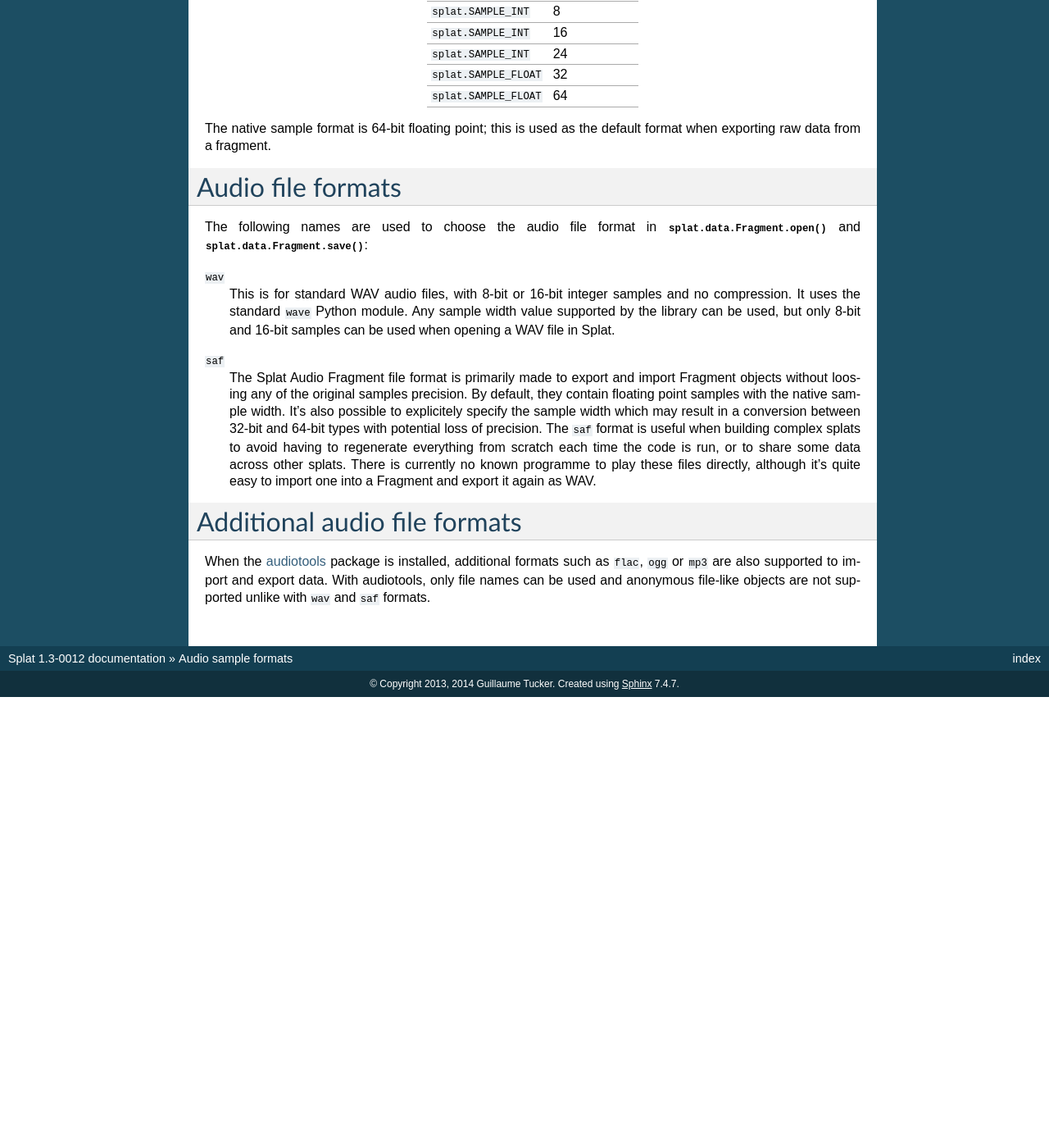
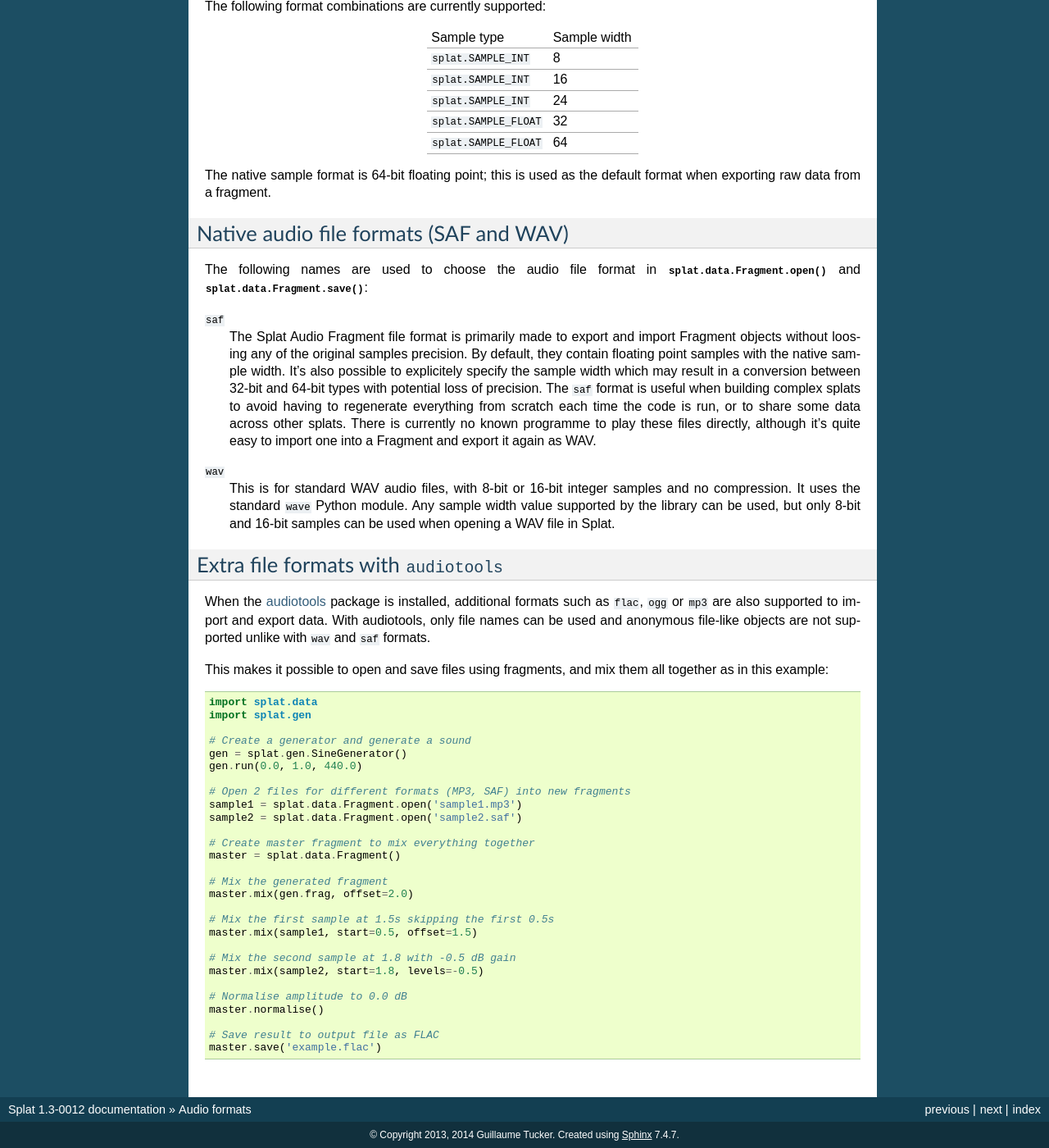
Before and after one commit to verdigris/splat, a Sphinx documentation site: the page built from doc/audio_formats.rst, in a window 1280 px wide and 1400 px high, scrolled down 431 px. Shown: the whole window at 82% size. Built offline with Sphinx 7.4.7, drawn with Linux system fonts in a browser that asks for light colours; formulas are drawn with MathJax 3; before the commit the page ends 1281 px from its top, so only the background shows below that; some of the changed text lies outside the part shown.

Commit message:
generally review and improve documentation
* move several sections one level up from inside Splat
* fix whitespace and formatting for consistency
* add and improve examples
* add list of external links
* adjust titles and reorder parts
* fix typos and reword a few things

```diff
--- a/doc/audio_formats.rst
+++ b/doc/audio_formats.rst
@@ -1,7 +1,10 @@
+Audio formats
+=============
+
 .. _sample_formats:
 
 Audio sample formats
-^^^^^^^^^^^^^^^^^^^^
+--------------------
 
 Audio samples in Splat can be either signed integer or floating point numbers.
 The :py:class:`splat.data.Fragment` objects internally deal with either 32-bit
@@ -40,17 +43,11 @@
 
 .. _audio_files:
 
-Audio file formats
-^^^^^^^^^^^^^^^^^^
+Native audio file formats (SAF and WAV)
+---------------------------------------
 
 The following names are used to choose the audio file format in
 :py:meth:`splat.data.Fragment.open` and :py:meth:`splat.data.Fragment.save`:
-
-``wav``
-  This is for standard WAV audio files, with 8-bit or 16-bit integer samples
-  and no compression.  It uses the standard ``wave`` Python module.  Any sample
-  width value supported by the library can be used, but only 8-bit and 16-bit
-  samples can be used when opening a WAV file in Splat.
 
 ``saf``
   The Splat Audio Fragment file format is primarily made to export and import
@@ -64,12 +61,50 @@
   programme to play these files directly, although it's quite easy to import
   one into a Fragment and export it again as WAV.
 
+``wav``
+  This is for standard WAV audio files, with 8-bit or 16-bit integer samples
+  and no compression.  It uses the standard ``wave`` Python module.  Any sample
+  width value supported by the library can be used, but only 8-bit and 16-bit
+  samples can be used when opening a WAV file in Splat.
 
-Additional audio file formats
-^^^^^^^^^^^^^^^^^^^^^^^^^^^^^
+
+Extra file formats with ``audiotools``
+--------------------------------------
 
 When the `audiotools <http://audiotools.sourceforge.net/>`_ package is
 installed, additional formats such as ``flac``, ``ogg`` or ``mp3`` are also
 supported to import and export data.  With audiotools, only file names can be
 used and anonymous file-like objects are not supported unlike with ``wav`` and
 ``saf`` formats.
+
+This makes it possible to open and save files using fragments, and mix them all
+together as in this example::
+
+  import splat.data
+  import splat.gen
+
+  # Create a generator and generate a sound
+  gen = splat.gen.SineGenerator()
+  gen.run(0.0, 1.0, 440.0)
+
+  # Open 2 files for different formats (MP3, SAF) into new fragments
+  sample1 = splat.data.Fragment.open('sample1.mp3')
+  sample2 = splat.data.Fragment.open('sample2.saf')
+
+  # Create master fragment to mix everything together
+  master = splat.data.Fragment()
+
+  # Mix the generated fragment
+  master.mix(gen.frag, offset=2.0)
+
+  # Mix the first sample at 1.5s skipping the first 0.5s
+  master.mix(sample1, start=0.5, offset=1.5)
+
+  # Mix the second sample at 1.8 with -0.5 dB gain
+  master.mix(sample2, start=1.8, levels=-0.5)
+
+  # Normalise amplitude to 0.0 dB
+  master.normalise()
+
+  # Save result to output file as FLAC
+  master.save('example.flac')
--- a/doc/intro.rst
+++ b/doc/intro.rst
@@ -160,7 +160,7 @@
 #. Run any filters or edit the fragments.
 #. Finally mix all the fragments together and save the result into a file.
 
-.. rubric:: And now, in stereo (see ``example.py``)
+.. rubric:: And now, in stereo (see `example.py on Github <https://github.com/verdigris/splat/blob/master/example.py>`_):
 
 .. literalinclude:: ../example.py
    :language: python
```
Also changed, not shown: doc/index.rst (+1 -7 lines), doc/splat.rst (+44 -25 lines), 2 other files.
